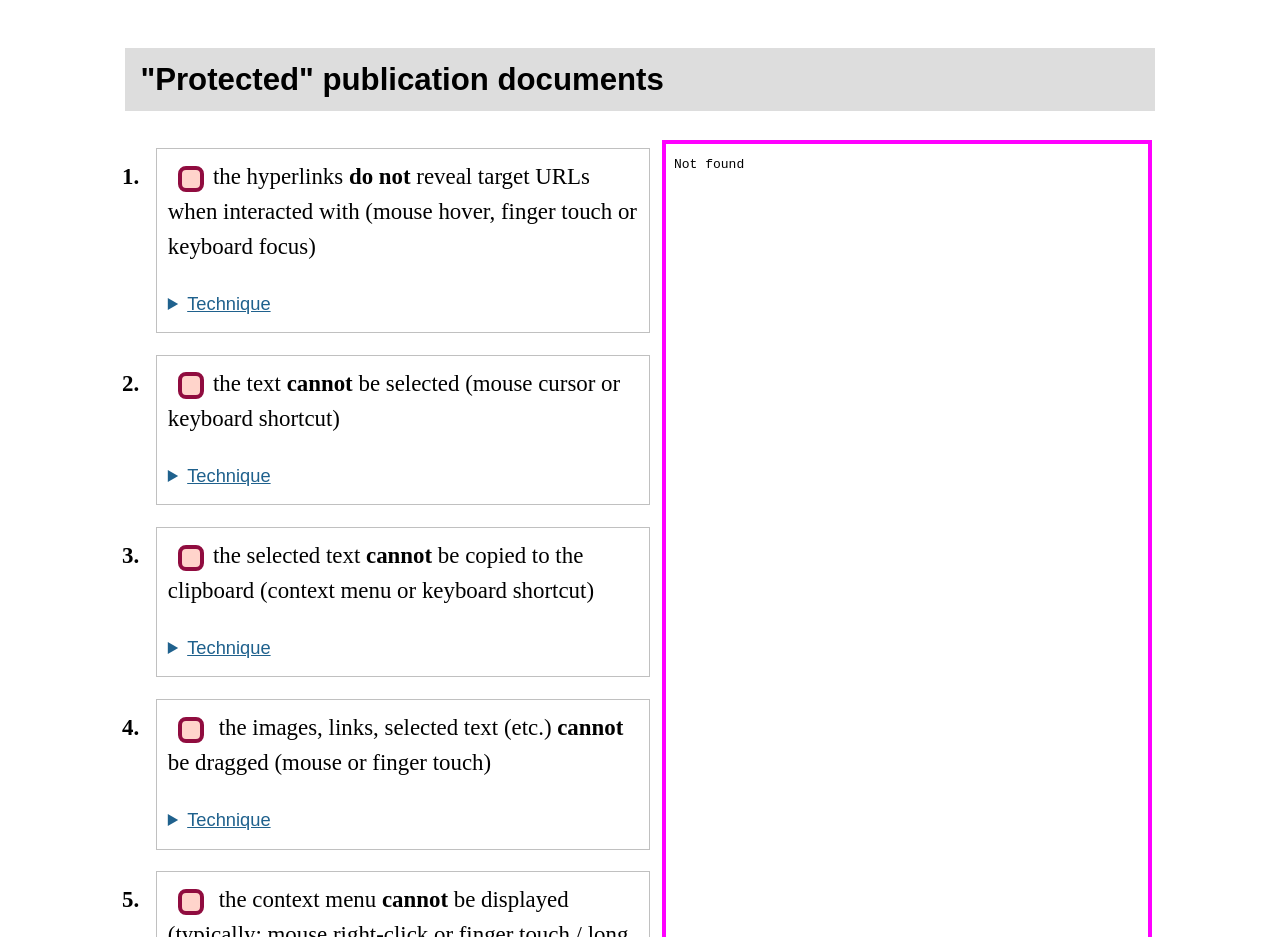
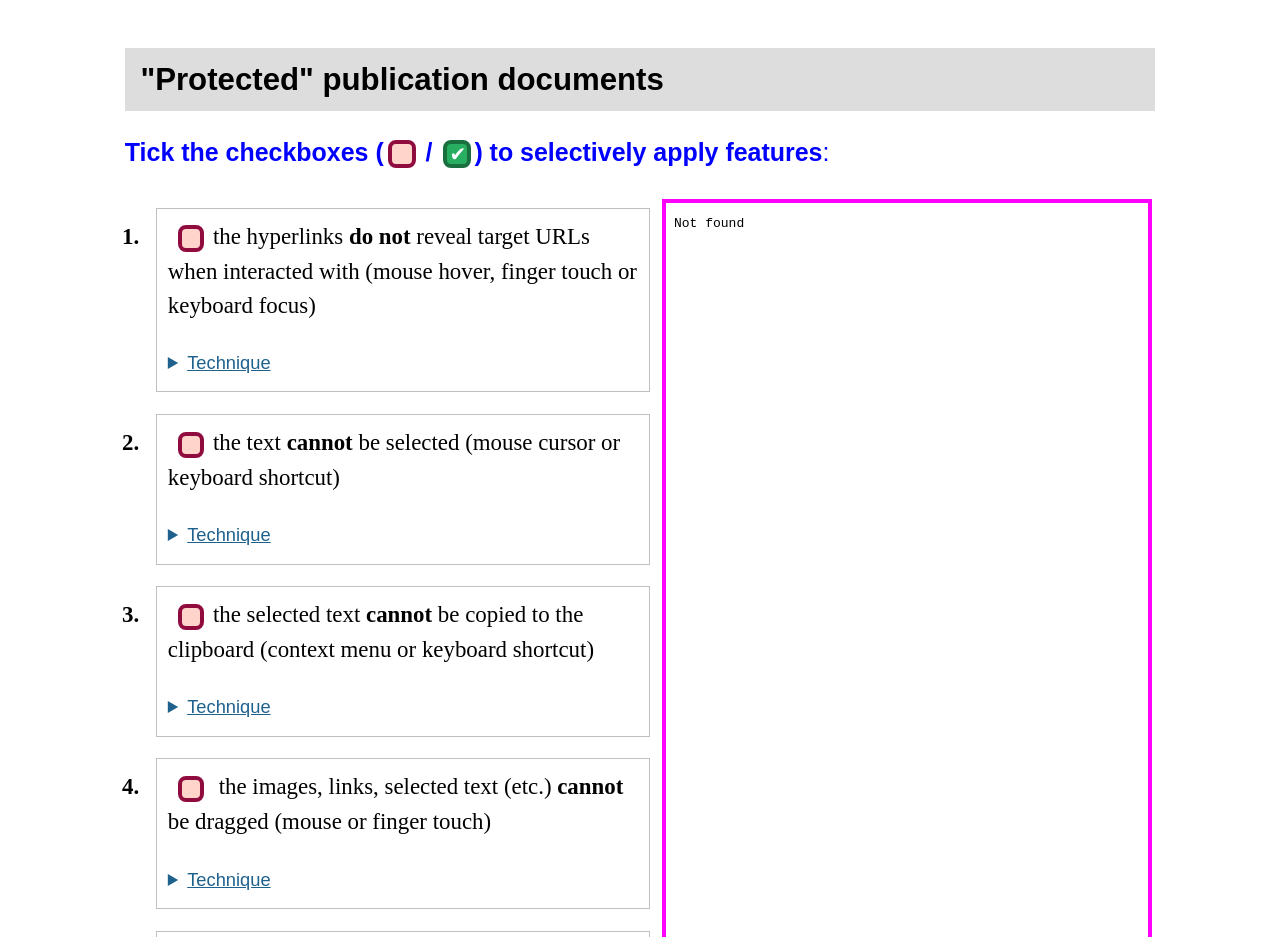
Before and after one commit to edrlab/webpub-protect, a website: page src/client/index.html in a window 1280 px wide. Shown: the part 1540-2477 px from the top of the page. Drawn offline with Linux system fonts and the light colour scheme.

Commit message:
hint for checkboxes

```diff
--- a/src/client/index.html
+++ b/src/client/index.html
@@ -58,10 +58,12 @@
         padding: 0.2em;
         font-size: 2em;
         vertical-align: middle;
-        margin-right: 0.2em;
         background-color: #ffd4cb;
         color: yellow;
         cursor: pointer;
+      }
+      li > input[type='checkbox'] {
+        margin-right: 0.2em;
       }
       input[type='checkbox']:checked {
         background-color: #27ae60;
@@ -196,6 +198,12 @@
     </iframe>
     <hr style="margin-top: 5em" / -->
     <h2>"Protected" publication documents</h2>
+    <p style="font-family: sans-serif; color: blue; font-size: 1.2em">
+      <strong
+        >Tick the checkboxes (<input type="checkbox" /> /
+        <input type="checkbox" checked />) to selectively apply features</strong
+      >:
+    </p>
     <table style="border: 0">
       <tbody>
         <tr>
```
